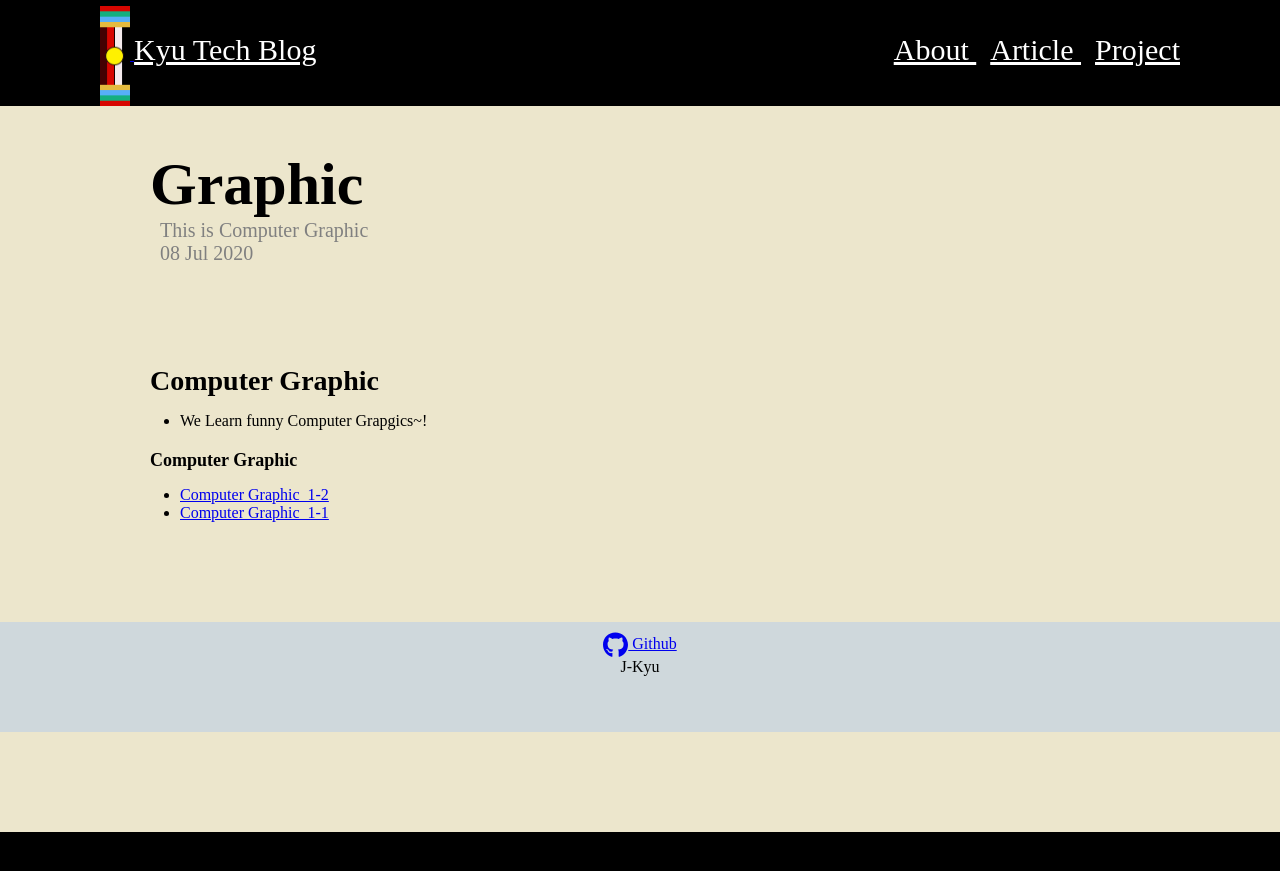
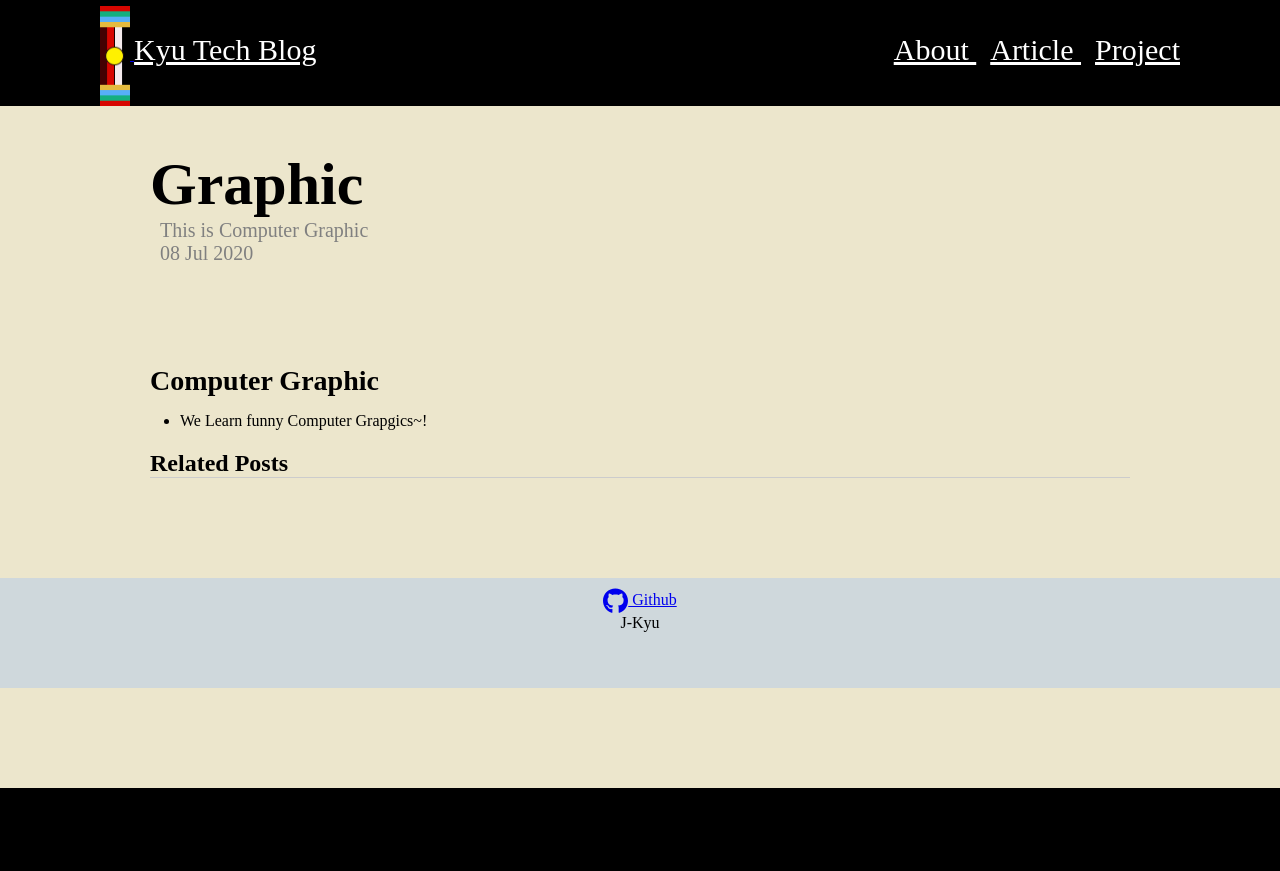
Before and after one commit to J-Kyu/J-Kyu.github.io, a Jekyll site: the page built from _projects/Graphic.md, in a window 1280 px wide. Shown: the top 871 px of the page. Built offline with Jekyll 4.4.1, drawn with Linux system fonts in a browser that asks for light colours.

Commit message:
project.html related post 추가

```diff
--- a/_layouts/project.html
+++ b/_layouts/project.html
@@ -25,23 +25,20 @@
     {{ content }}
 
 
+    <h2>
+      Related Posts
+    </h2>
+
     <ul>
-      {% assign filtered_posts = site.posts | where: 'author', page.short_name %}
+      {% assign filtered_posts = site.posts%}
       {% for post in filtered_posts %}
+        {% for tag in post.tags %}
+          {% if tag == page.short_name%}
         <li><a href="{{ post.url }}">{{ post.title }}</a></li>
+          {% endif %}
+        {% endfor %}
       {% endfor %}
     </ul>
 
 
-    {% for category in site.categories %}
-    {% if page.name == category[0] %}
-      <h3>{{ category[0] }}</h3>
-      <ul>
-        {% for post in category[1] %}
-          <li><a href="{{ post.url }}">{{ post.title }}</a></li>
-        {% endfor %}
-      </ul>
-    {% endif %}
-    {% endfor %}
-
 </div>
```
Also changed, not shown: 8 other files.
